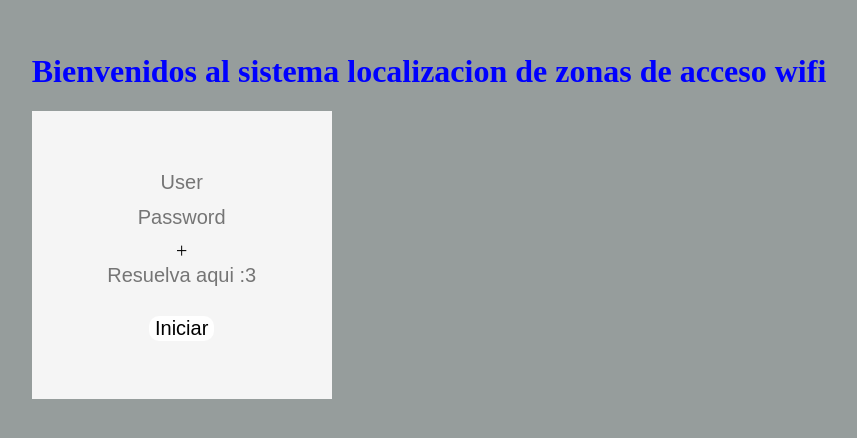
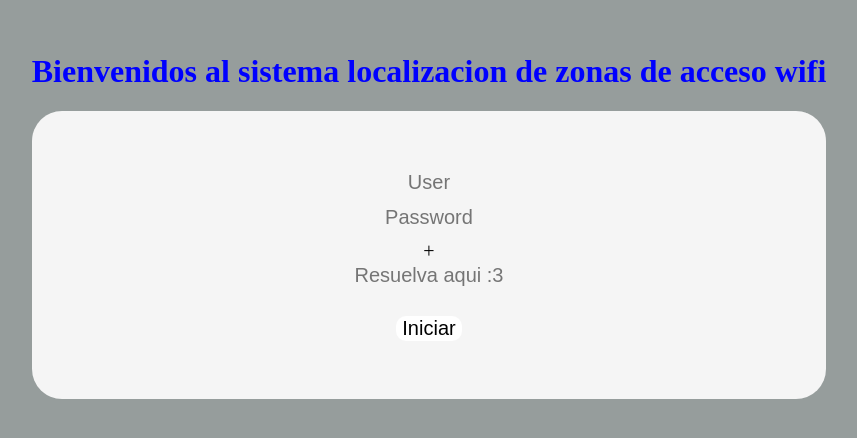
Before and after one commit to DanielBanquet11/ejercicio, a React (Vite) app: page / in a window 1280 px wide. Shown: the part 118-556 px from the top of the page, without its empty margins (211-1068 px from the left). Built offline with nearby package versions, Linux system fonts and the light colour scheme.

Commit message:
Update styles.css

```diff
--- a/src/styles.css
+++ b/src/styles.css
@@ -11,13 +11,13 @@ body{
 form{
     background: rgb(245, 245, 245);
     padding: 40px 0;
-
+    border-radius: 30px;
 }
 
 
     .div2 { grid-area: 2 / 2 / 3 / 5; }
     .div3 { grid-area:2 / 2 / 3 / 5;
-       width: 300px;
+
     }
 
    button:hover{
```
